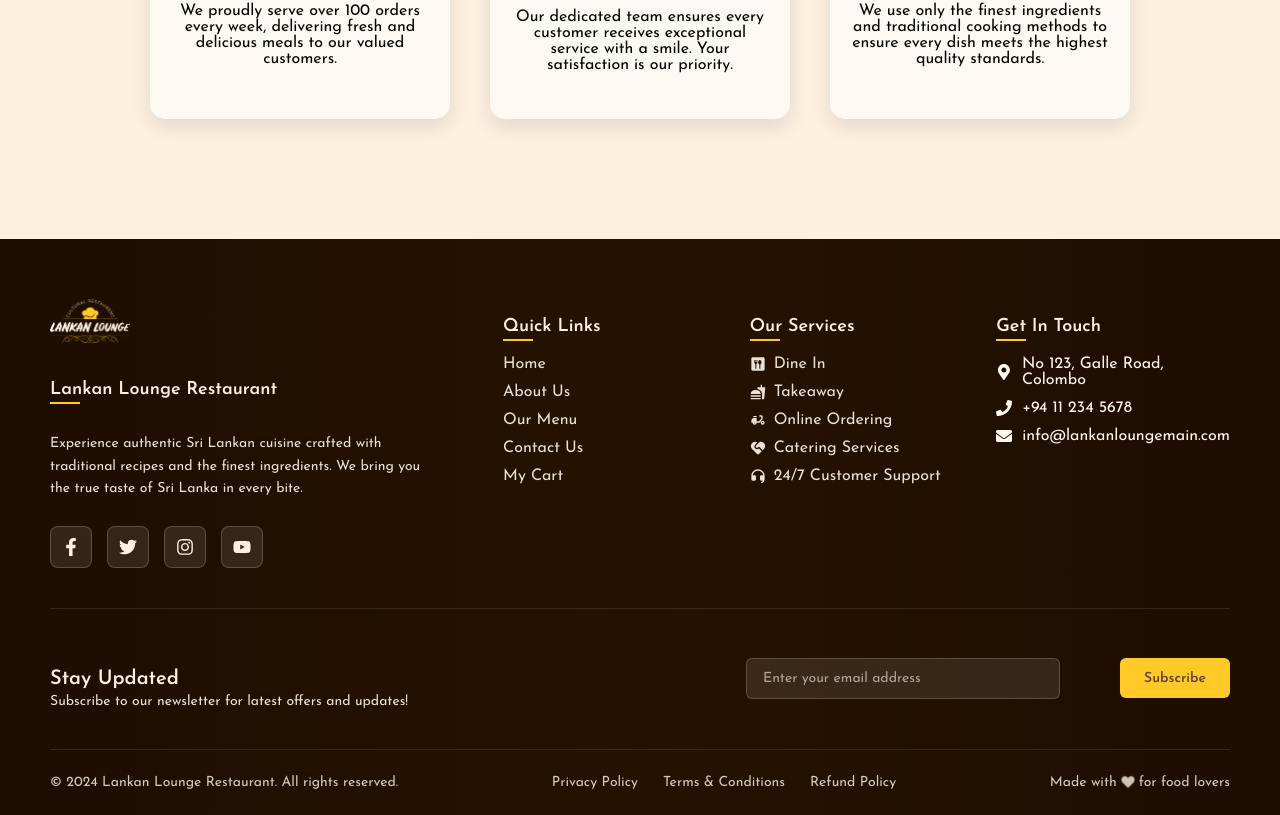
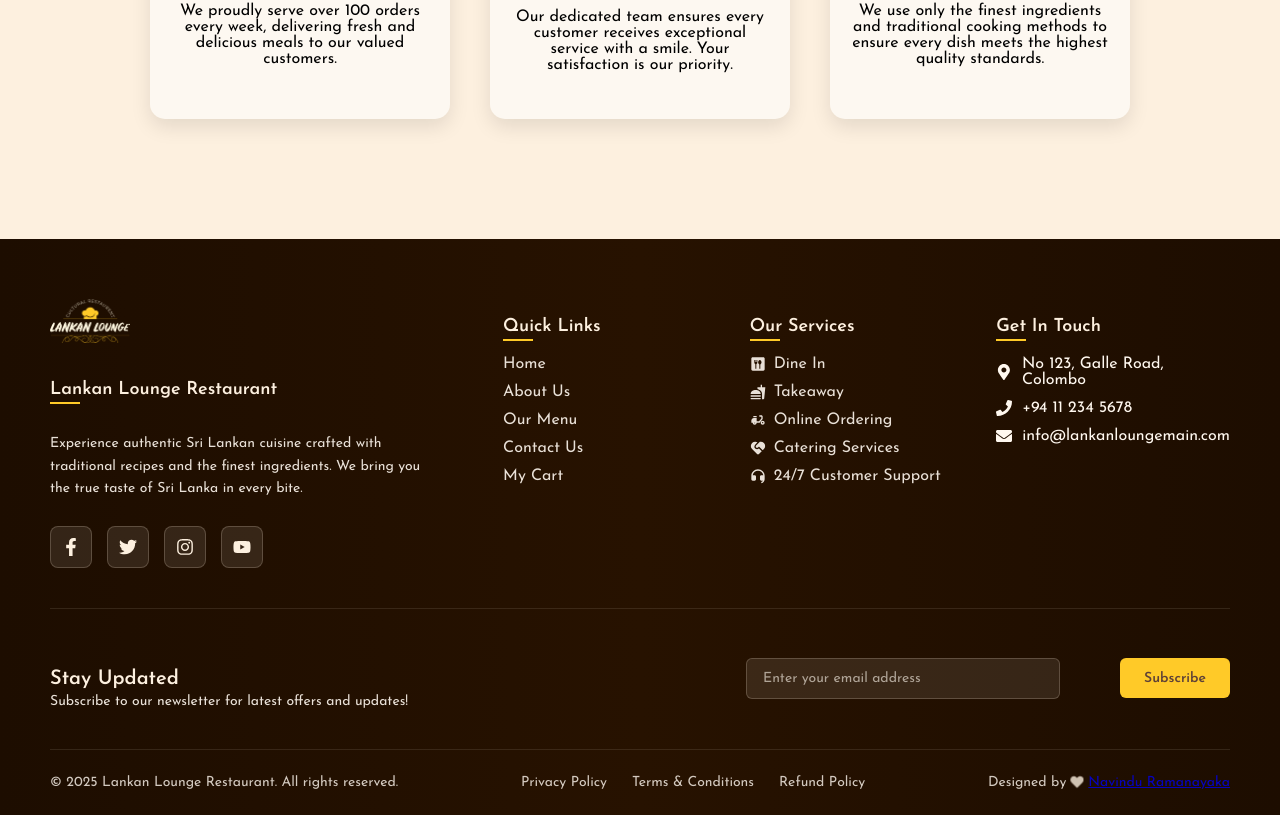
Before and after one commit to NavinduR2001/lankan-lounge-restaurant, a React (Vite) app in the folder frontend/: page / in a window 1280 px wide. Shown: the part 5016-5831 px from the top of the page. Built offline with nearby package versions, Linux system fonts and the light colour scheme; a web font is replaced by a local one.

Commit message:
Update Footer.jsx

```diff
--- a/frontend/src/components/footer/Footer.jsx
+++ b/frontend/src/components/footer/Footer.jsx
@@ -119,7 +119,7 @@ function Footer() {
         <div className="footer-bottom">
           <div className="footer-bottom-content">
             <div className="copyright">
-              <p>&copy; 2024 Lankan Lounge Restaurant. All rights reserved.</p>
+              <p>&copy; 2025 Lankan Lounge Restaurant. All rights reserved.</p>
             </div>
             <div className="footer-links">
               <Link to="/privacy-policy">Privacy Policy</Link>
@@ -127,7 +127,7 @@ function Footer() {
               <Link to="/refund-policy">Refund Policy</Link>
             </div>
             <div className="made-with-love">
-              <p>Made with <FaHeart className="heart-icon" /> for food lovers</p>
+              <p>Designed by <FaHeart className="heart-icon" /> <a href="https://www.linkedin.com/in/navindu-ramanayaka-125082303" target="_blank" rel="noopener noreferrer" className='name-link-footer'>Navindu Ramanayaka</a></p>
             </div>
           </div>
         </div>
```
